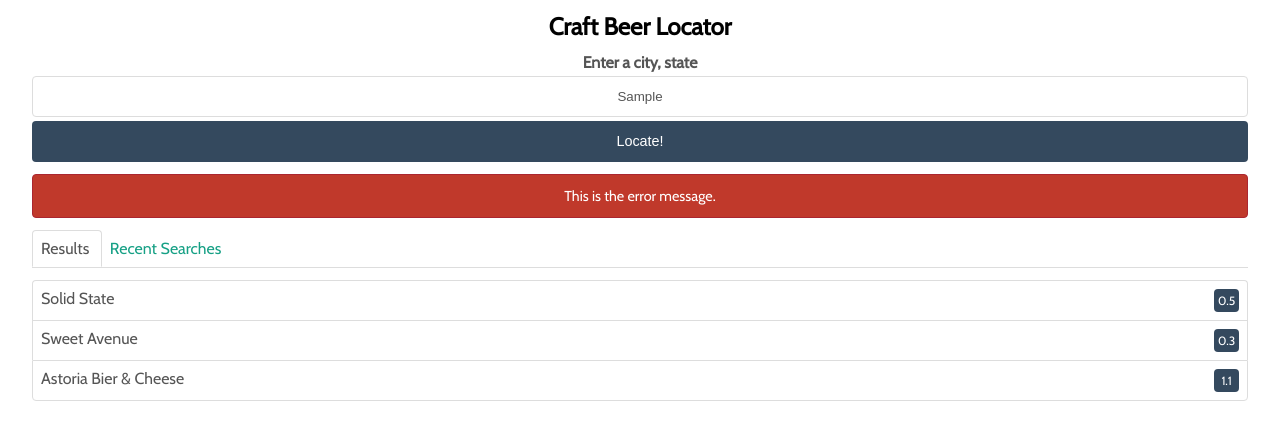
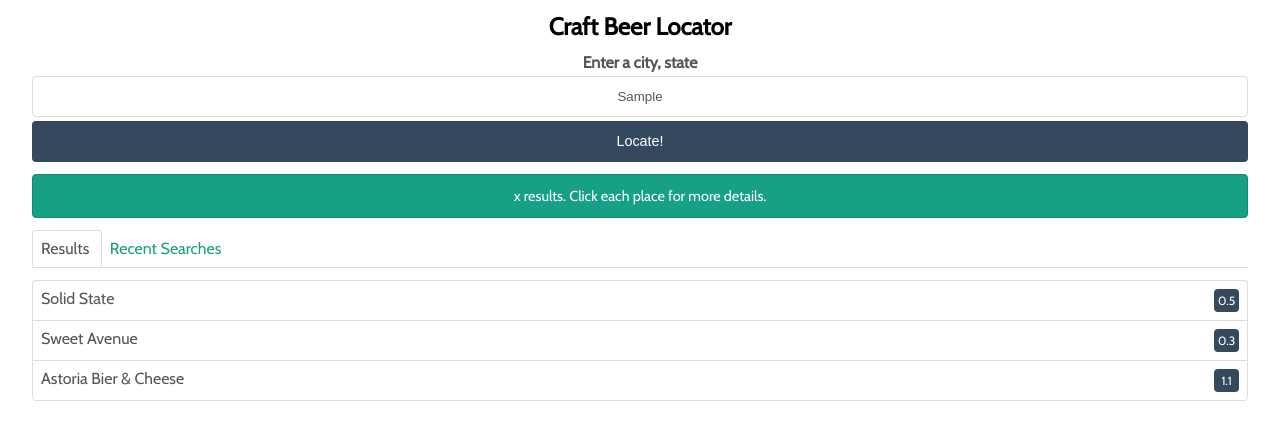
Before and after one commit to MikeAllison/craft-beer-ninja-vuejs, a Vue app: page / in a window 1280 px wide. Both pictures are taken after typing "Sample" into the empty fields and a click on the button "Locate!". Shown: the top 440 px of the page. Built offline with nearby package versions, Linux system fonts and the light colour scheme; the HTML template or start-up script is replaced by a standard one.

Commit message:
Added alert code

```diff
--- a/src/components/AlertBox.vue
+++ b/src/components/AlertBox.vue
@@ -4,12 +4,7 @@
 
 <script>
 export default {
-  data() {
-    return {
-      alertType: 'error',
-      alertMsg: 'This is the error message.'
-    };
-  }
+  props: ['alertType', 'alertMsg']
 };
 </script>
 
--- a/src/components/SearchForm.vue
+++ b/src/components/SearchForm.vue
@@ -6,7 +6,7 @@
       <button @click="search">Locate!</button>
     </form>
   </div>
-  <alert-box v-if="showAlert"></alert-box>
+  <alert-box v-if="alert.isShown" v-bind="alert"></alert-box>
 </template>
 
 <script>
@@ -18,7 +18,11 @@ export default {
   },
   data() {
     return {
-      showAlert: false
+      alert: {
+        isShown: false,
+        alertType: null,
+        alertMsg: null
+      }
     };
   },
   methods: {
@@ -26,8 +30,9 @@ export default {
       const inputEl = document.querySelector('input');
 
       if (inputEl.value.trim() === '') {
-        this.showAlert = true;
-        console.log('no location');
+        this.alert.alertType = 'error';
+        this.alert.alertMsg = 'Enter a location.';
+        this.alert.isShown = true;
         return;
       }
 
@@ -39,7 +44,9 @@ export default {
       searchBtn.setAttribute('disabled', true);
       searchBtn.classList.add('disabled');
 
-      this.showAlert = true;
+      this.alert.alertType = 'info';
+      this.alert.alertMsg = 'x results. Click each place for more details.';
+      this.alert.isShown = true;
 
       setTimeout(() => {
         searchBtn.removeAttribute('disabled');
```
